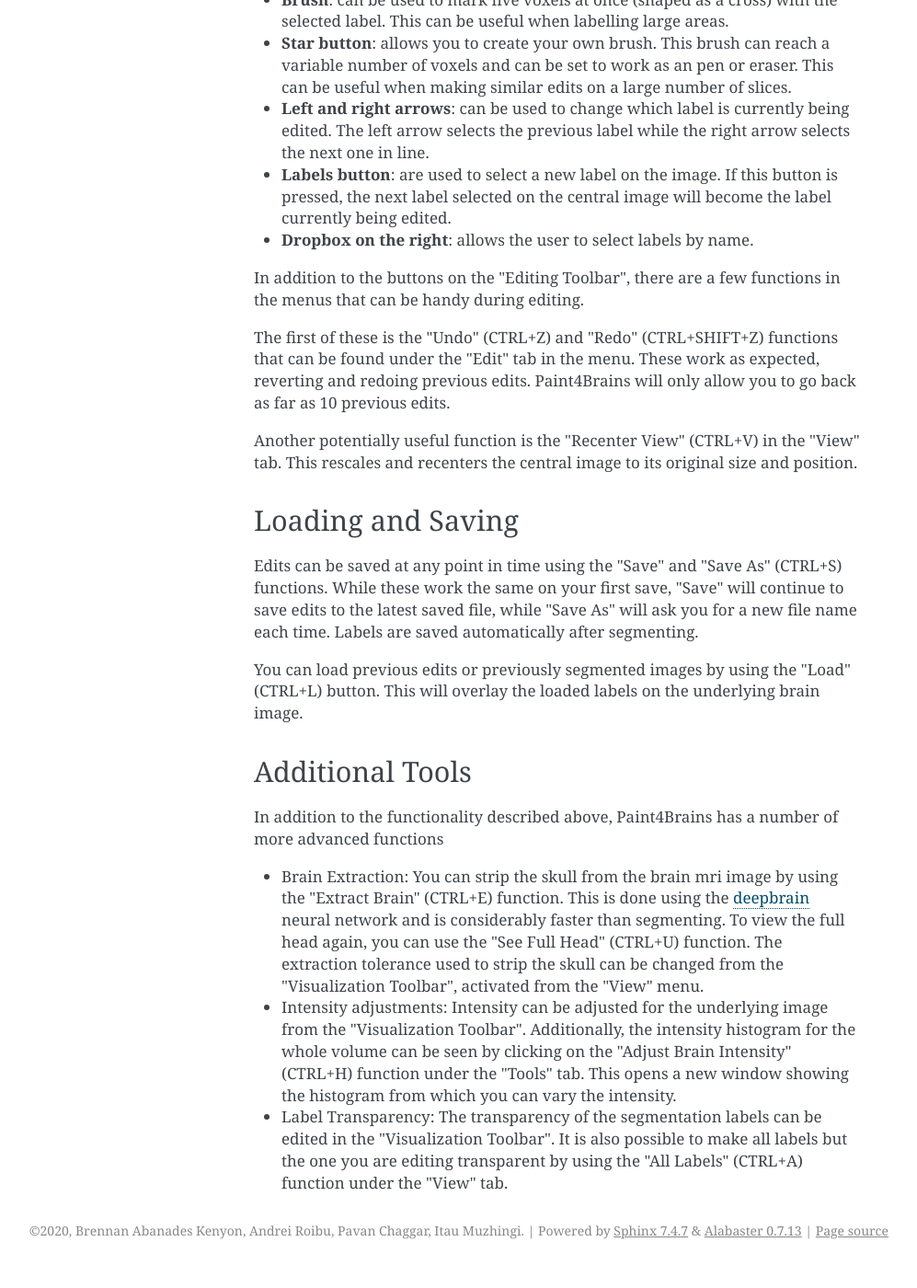
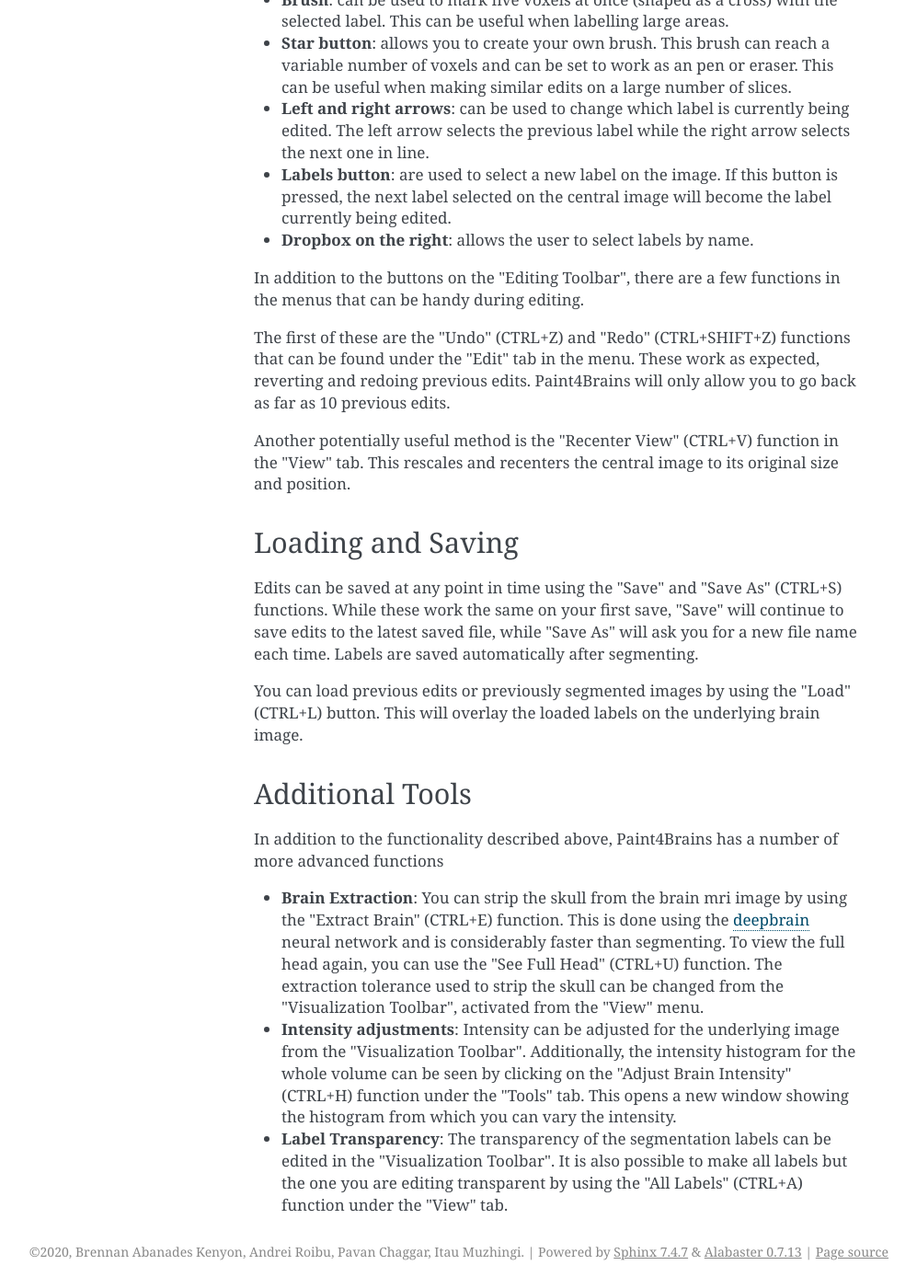
Before and after one commit to SABS-R3-projects/Paint4Brains, a Sphinx documentation site: the page built from docs/source/basic.rst, in a window 1280 px wide and 1400 px high, scrolled down 3690 px. Shown: the whole window at 92% size, without its empty margins (144-1141 px from the left). Built offline with Sphinx 7.4.7, drawn with Linux system fonts in a browser that asks for light colours; before the commit the page ends 5067 px from its top, so only the background shows below that.

Commit message:
:moyai: Bad English

```diff
--- a/docs/source/basic.rst
+++ b/docs/source/basic.rst
@@ -84,9 +84,9 @@
 
 In addition to the buttons on the "Editing Toolbar", there are a few functions in the menus that can be handy during editing.
 
-The first of these is the "Undo" (CTRL+Z) and "Redo" (CTRL+SHIFT+Z) functions that can be found under the "Edit" tab in the menu. These work as expected, reverting and redoing previous edits. Paint4Brains will only allow you to go back as far as 10 previous edits.
+The first of these are the "Undo" (CTRL+Z) and "Redo" (CTRL+SHIFT+Z) functions that can be found under the "Edit" tab in the menu. These work as expected, reverting and redoing previous edits. Paint4Brains will only allow you to go back as far as 10 previous edits.
 
-Another potentially useful function is the "Recenter View" (CTRL+V) in the "View" tab. This rescales and recenters the central image to its original size and position.
+Another potentially useful method is the "Recenter View" (CTRL+V) function in the "View" tab. This rescales and recenters the central image to its original size and position.
 
 Loading and Saving
 ------------------
@@ -100,8 +100,8 @@
 
 In addition to the functionality described above, Paint4Brains has a number of more advanced functions
 
-- Brain Extraction: You can strip the skull from the brain mri image by using the "Extract Brain" (CTRL+E) function. This is done using the deepbrain_ neural network and is considerably faster than segmenting. To view the full head again, you can use the "See Full Head" (CTRL+U) function. The extraction tolerance used to strip the skull can be changed from the "Visualization Toolbar", activated from the "View" menu.
-- Intensity adjustments: Intensity can be adjusted for the underlying image from the "Visualization Toolbar". Additionally, the intensity histogram for the whole volume can be seen by clicking on the "Adjust Brain Intensity" (CTRL+H) function under the "Tools" tab. This opens a new window showing the histogram from which you can vary the intensity.
-- Label Transparency: The transparency of the segmentation labels can be edited in the "Visualization Toolbar". It is also possible to make all labels but the one you are editing transparent by using the "All Labels" (CTRL+A) function under the "View" tab.
+- **Brain Extraction**: You can strip the skull from the brain mri image by using the "Extract Brain" (CTRL+E) function. This is done using the deepbrain_ neural network and is considerably faster than segmenting. To view the full head again, you can use the "See Full Head" (CTRL+U) function. The extraction tolerance used to strip the skull can be changed from the "Visualization Toolbar", activated from the "View" menu.
+- **Intensity adjustments**: Intensity can be adjusted for the underlying image from the "Visualization Toolbar". Additionally, the intensity histogram for the whole volume can be seen by clicking on the "Adjust Brain Intensity" (CTRL+H) function under the "Tools" tab. This opens a new window showing the histogram from which you can vary the intensity.
+- **Label Transparency**: The transparency of the segmentation labels can be edited in the "Visualization Toolbar". It is also possible to make all labels but the one you are editing transparent by using the "All Labels" (CTRL+A) function under the "View" tab.
 
 .. _deepbrain: https://github.com/iitzco/deepbrain
```
